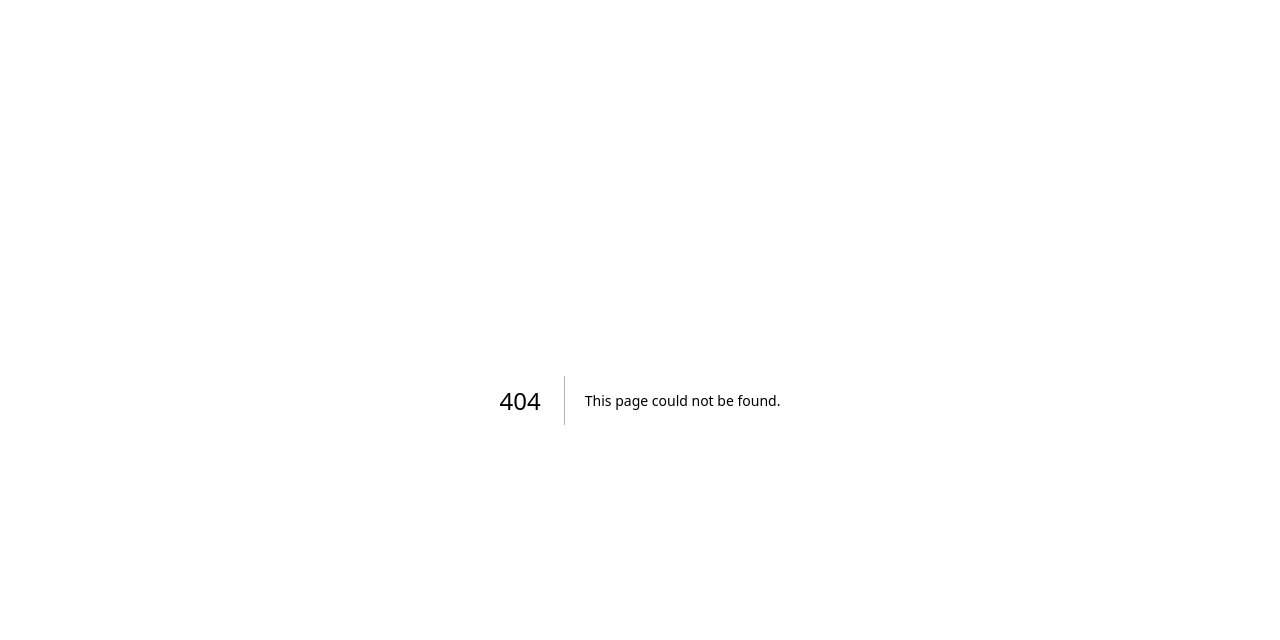
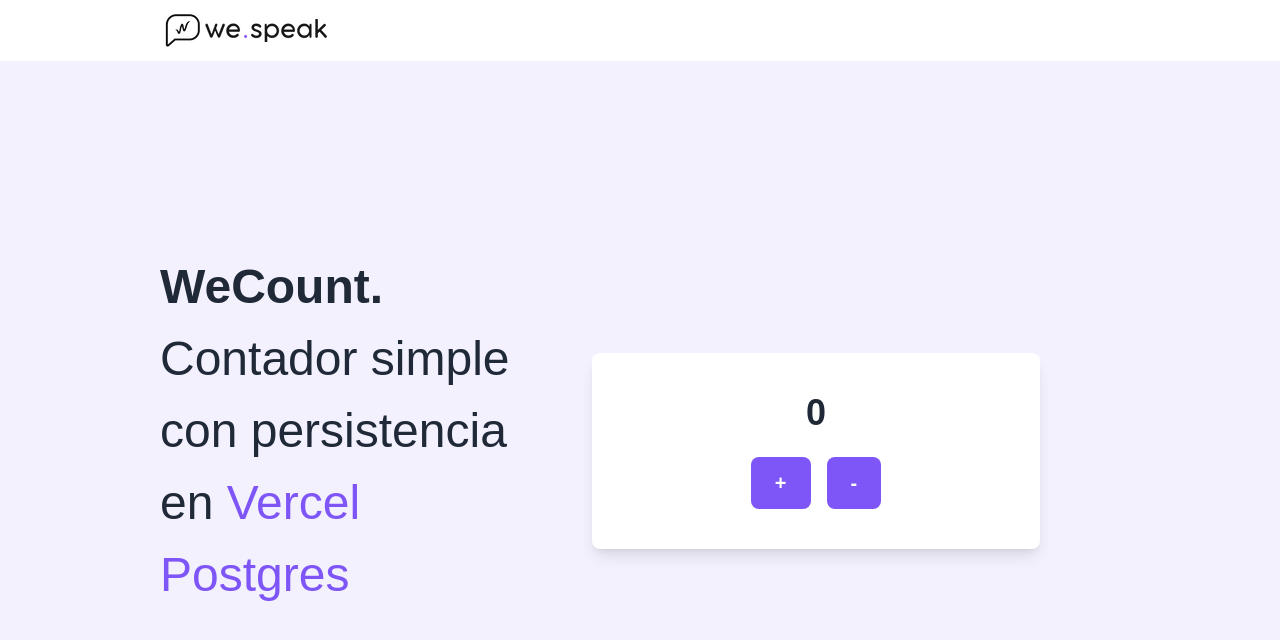
Before and after one commit to mdavic0/we.speak-challenge, a Next.js app: page /counter in a window 1280 px wide. Before the commit this address had no page. Shown: the top 640 px of the page. Built offline with nearby package versions, Linux system fonts and the light colour scheme.

Commit message:
feat: base para el contador

```diff
--- /dev/null
+++ b/src/app/counter/page.jsx
@@ -0,0 +1,53 @@
+"use client";
+import WeSpeakLogo from "../ui/we-speak-logo";
+import { useState } from 'react';
+
+export default function CounterPage() {
+    const [count, setCount] = useState(0);
+
+    return (
+        <main className="flex min-h-screen flex-col bg-white">
+            <div className="flex shrink-0 pl-40 rounded-lg bg-white h-[61px]">
+                <WeSpeakLogo />
+            </div>
+            <div className="flex grow flex-col md:flex-row bg-customBackground">
+                <div className="flex flex-col justify-center gap-6 rounded-lg md:w-2/5 md:pl-40">
+                <p className={`text-xl text-gray-800 md:text-5xl md:leading-normal`}>
+                    <strong>WeCount.</strong> Contador simple con persistencia en {' '}
+                    <a href="https://vercel.com/docs/storage/vercel-postgres" className="text-customPurple">
+                    Vercel Postgres
+                    </a>
+                </p>
+                </div>
+                <div className="flex items-center justify-center md:w-3/5 md:pr-40">
+                    <div className="flex flex-col items-center justify-center flex-grow mt-10">
+                        <div className="w-full max-w-md rounded-lg bg-white p-10 text-center shadow-lg">
+                            <div className="text-4xl font-bold mb-6 text-gray-800">
+                                {count}
+                            </div>
+
+                            <div className="flex justify-center space-x-4">
+                                <button
+                                    className="px-6 py-3 bg-customPurple hover:bg-purple-300 text-white rounded-lg transition-all focus:outline-none"
+                                    onClick={() => setCount(count + 1)}
+                                >
+                                    <p className="text-xl">
+                                        <strong>+</strong>
+                                    </p>
+                                </button>
+                                <button
+                                    className="px-6 py-3 bg-customPurple hover:bg-purple-300 text-white rounded-lg transition-all focus:outline-none"
+                                    onClick={() => setCount(count - 1)}
+                                >
+                                    <p className="text-xl">
+                                        <strong>-</strong>
+                                    </p>
+                                </button>
+                            </div>
+                        </div>
+                    </div>
+                </div>
+            </div>
+        </main>
+    );
+}
--- a/src/app/page.jsx
+++ b/src/app/page.jsx
@@ -11,7 +11,7 @@
       </div>
       <div className="flex grow flex-col md:flex-row bg-customBackground">
         <div className="flex flex-col justify-center gap-6 rounded-lg md:w-2/5 md:pl-40">
-        <p className={`text-xl text-gray-800 md:text-3xl md:leading-normal`}>
+        <p className={`text-xl text-gray-800 md:text-5xl md:leading-normal`}>
             <strong>Bienvenido a WeCount.</strong> Challenge técnico para {' '}
             <a href="https://www.wespeak.pro/" className="text-customPurple">
               WeSpeak
@@ -19,7 +19,7 @@
           </p>
           <Link
             href="/counter"
-            className="flex items-center gap-5 self-start rounded-lg bg-customPurple px-6 py-3 text-sm font-medium text-white transition-colors hover:bg-blue-400 md:text-base"
+            className="flex items-center gap-5 self-start rounded-lg bg-customPurple px-6 py-3 text-sm font-medium text-white transition-colors hover:bg-purple-300 md:text-base"
           >
             <span>Comenzar</span> <ArrowRightIcon className="w-5 md:w-6" />
           </Link>
@@ -27,8 +27,8 @@
         <div className="flex items-center justify-center md:w-3/5 md:pr-40">
           <Image
             src="/design.webp"
-            width={644}
-            height={527}
+            width={1000}
+            height={700}
             className="hidden md:block"
             alt="Design"
             />
```
